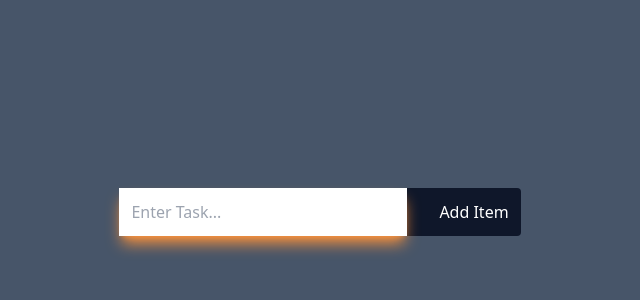
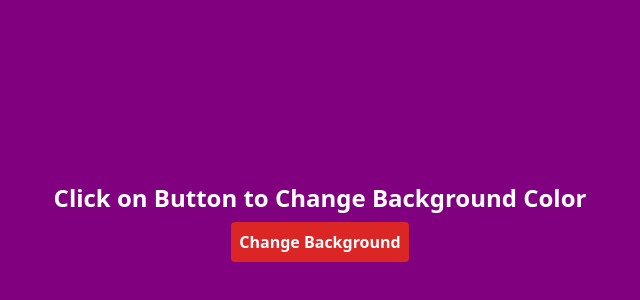
Before and after one commit to xKhanDev/ReactJS_30-_Practice, a React (Vite) app: page / in a window 1280 px wide. Shown: the part 178-478 px from the top of the page, without its empty margins (320-960 px from the left). Built offline with nearby package versions, Linux system fonts and the light colour scheme.

Commit message:
Background Color Changer Code

```diff
--- a/src/App.jsx
+++ b/src/App.jsx
@@ -6,6 +6,7 @@ import Toggle from './Practice Files/Toggle'
 import FetchData from './Practice Files/FetchData'
 import TimeCounter from './Practice Files/TimeCounter'
 import TodoList from './Practice Files/TodoList'
+import BackgroundChange from './Practice Files/ChangeBg'
 
 
 const App = () => {
@@ -17,9 +18,8 @@ const App = () => {
      {/* <Toggle /> */}
      {/* <FetchData /> */}
      {/* <TimeCounter /> */}
-     <TodoList />
-
-
+     {/* <TodoList /> */}
+     < BackgroundChange />
     </>
   )
 }
--- /dev/null
+++ b/src/Practice Files/ChangeBg.jsx
@@ -0,0 +1,24 @@
+import React from 'react'
+
+const BackgroundChange = () => {
+    const [backgroundColor, setbackgroundColor] = React.useState("purple");
+
+    const changeBgColor = () =>{
+        const newColor = backgroundColor === "purple" ? "blue" : "purple";
+        setbackgroundColor(newColor);
+    }
+    return (
+        <>
+            <div style={{backgroundColor}} className='w-screen h-screen flex flex-col justify-center items-center'>
+                <h2 className='text-2xl font-bold text-white mx-3'>
+                    Click on Button to Change Background Color
+                </h2>
+                <button className='p-2 font-bold bg-red-600 text-white mt-2 rounded' onClick={changeBgColor}>
+                    Change Background
+                </button>
+            </div>
+        </>
+    )
+}
+
+export default BackgroundChange ;
```
